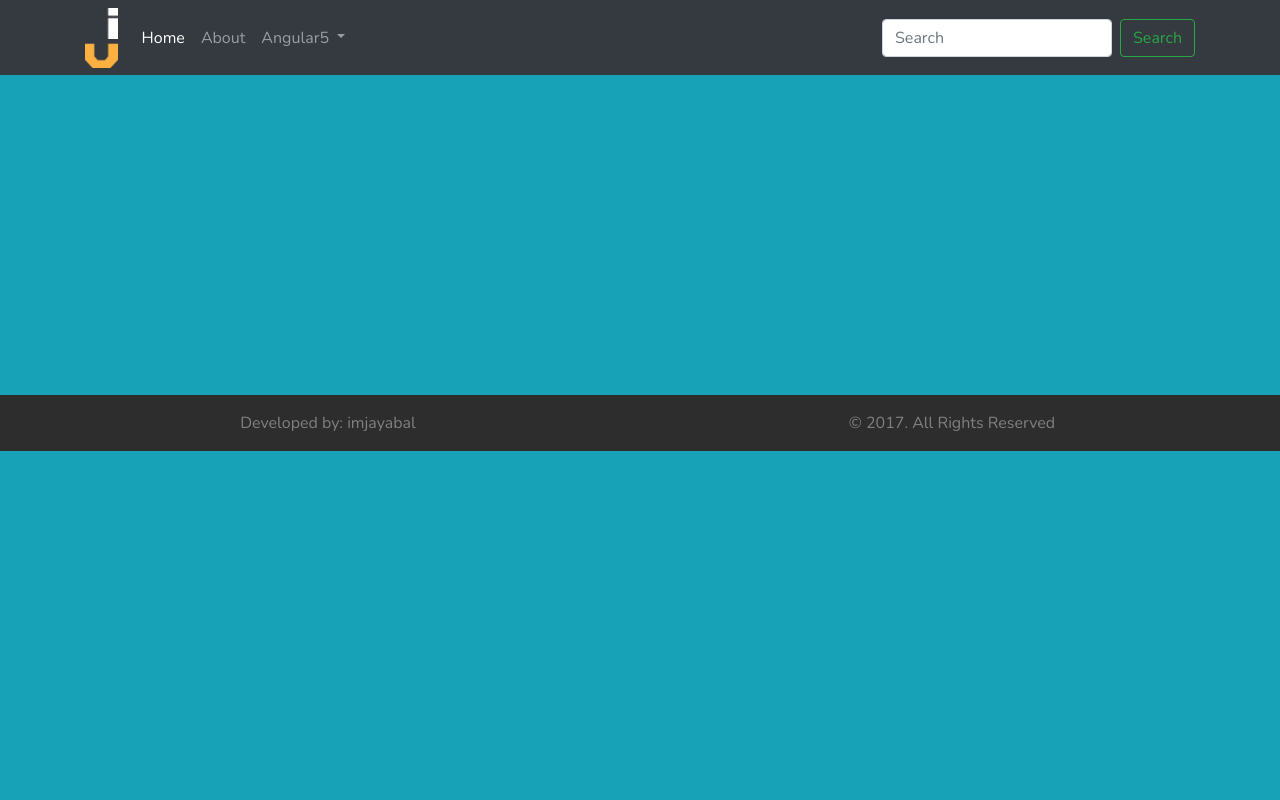
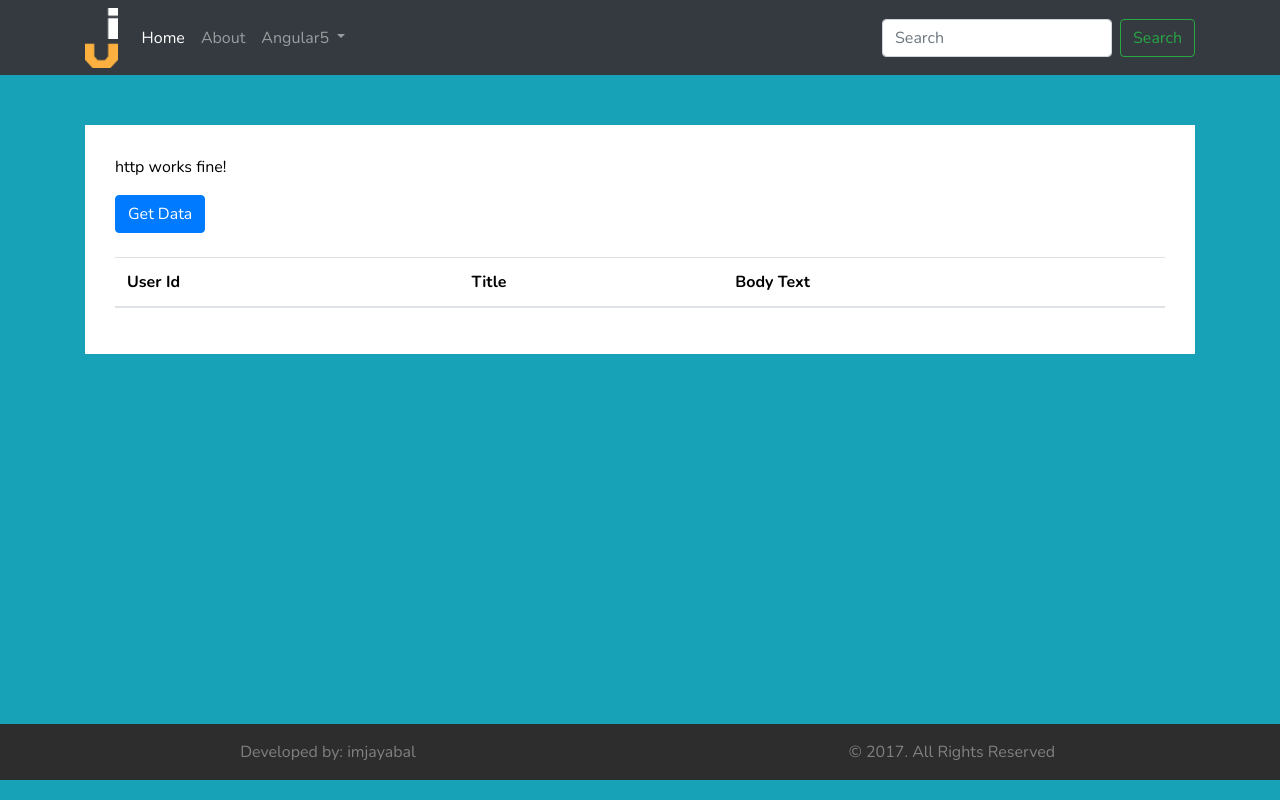
Before and after one commit to imjayabal/angular5, an Angular app in the folder angular-5/profile/: page /http in a window 1280 px wide. Before the commit this address led to /. Built offline with nearby package versions, Linux system fonts and the light colour scheme.

Commit message:
http update

```diff
--- a/angular-5/profile/src/app/app-routing.module.ts
+++ b/angular-5/profile/src/app/app-routing.module.ts
@@ -3,6 +3,7 @@ import { Routes, RouterModule } from '@angular/router';
 
 import { HomeComponent } from './home/home.component';
 import { AboutComponent } from './about/about.component';
+import { HttpComponent } from './http/http.component';
 
 const routes: Routes = [
   {
@@ -12,6 +13,10 @@ const routes: Routes = [
   {
     path: 'about/:id',
     component: AboutComponent
+  },
+  {
+    path: 'http',
+    component: HttpComponent
   }
 ];
 
--- a/angular-5/profile/src/app/app.component.html
+++ b/angular-5/profile/src/app/app.component.html
@@ -27,7 +27,7 @@
             </a>
             <div class="dropdown-menu" aria-labelledby="navbarDropdown">
               <a class="dropdown-item" href="#">List add item</a>
-              <a class="dropdown-item" href="#">Http Get &amp; Post</a>
+              <a class="dropdown-item" href="#" routerLink="http">Http Get &amp; Post</a>
               <div class="dropdown-divider"></div>
               <a class="dropdown-item" href="#">Something else here</a>
             </div>
--- a/angular-5/profile/src/app/footer/footer.component.html
+++ /dev/null
@@ -1,16 +0,0 @@
-<footer id="footer">
-  <div class="container-fluid">
-    <div class="row">
-      <div class="col-md-6">
-        <div class="details text-center">
-          <p>Developed by: <a href="www.imjayabal.com" target="_blank">imjayabal</a></p>
-        </div>
-      </div>
-      <div class="col-md-6">
-        <div class="copy-right text-center">
-          <p>&copy; 2017. All Rights Reserved</p>
-        </div>
-      </div>
-    </div>
-  </div>
-</footer>
--- a/angular-5/profile/src/app/footer/footer.component.scss
+++ /dev/null
@@ -1,14 +0,0 @@
-
-
-footer{
-    background: #343a40;
-    padding: 1em;
-
-    p{
-        margin:0;
-    }
-
-    p,a{
-        color: gray;
-    }
-}
--- a/angular-5/profile/src/app/footer/footer.component.ts
+++ /dev/null
@@ -1,15 +0,0 @@
-import { Component, OnInit } from '@angular/core';
-
-@Component({
-  selector: 'app-footer',
-  templateUrl: './footer.component.html',
-  styleUrls: ['./footer.component.scss']
-})
-export class FooterComponent implements OnInit {
-
-  constructor() { }
-
-  ngOnInit() {
-  }
-
-}
--- /dev/null
+++ b/angular-5/profile/src/app/http/http.component.html
@@ -0,0 +1,29 @@
+<div class="container">
+    <div class="row">
+        <div class="col-md-12">
+            <section id="http">
+                <p>http works fine!</p>
+
+                <button class="btn btn-primary" (click)="getPosts()">Get Data</button>
+                <br><br>
+
+                    <table class="table table-striped ">
+                        <thead>
+                          <tr>
+                            <th scope="col">User Id</th>
+                            <th scope="col">Title</th>
+                            <th scope="col">Body Text</th>
+                          </tr>
+                        </thead>
+                        <tbody>
+                          <tr *ngFor="let post of posts | async">
+                            <th scope="row">{{ post.id }}</th>
+                            <td>{{ post.title }}</td>
+                            <td>{{ post.body }}</td>
+                          </tr>
+                        </tbody>
+                    </table>
+            </section>
+        </div>
+    </div>
+</div>
--- /dev/null
+++ b/angular-5/profile/src/app/http/http.component.scss
@@ -0,0 +1,6 @@
+
+#http{
+    background: #FFF;
+    padding: 30px;
+    color: #000000;
+}
--- /dev/null
+++ b/angular-5/profile/src/app/http/http.component.ts
@@ -0,0 +1,24 @@
+import { Component, OnInit } from '@angular/core';
+import { HttpClient } from '@angular/common/http';
+
+@Component({
+  selector: 'app-http',
+  templateUrl: './http.component.html',
+  styleUrls: ['./http.component.scss']
+})
+export class HttpComponent implements OnInit {
+
+  readonly ROOT_URL = 'https://jsonplaceholder.typicode.com';
+
+  posts: any;
+
+  constructor( private http: HttpClient) { }
+
+  getPosts() {
+    this.posts = this.http.get(this.ROOT_URL + '/posts');
+  }
+
+  ngOnInit() {
+  }
+
+}
```
Also changed, not shown: angular-5/profile/src/app/app.module.ts (+5 -3 lines), 1 other file (tests, documents, lock files or other folders).
